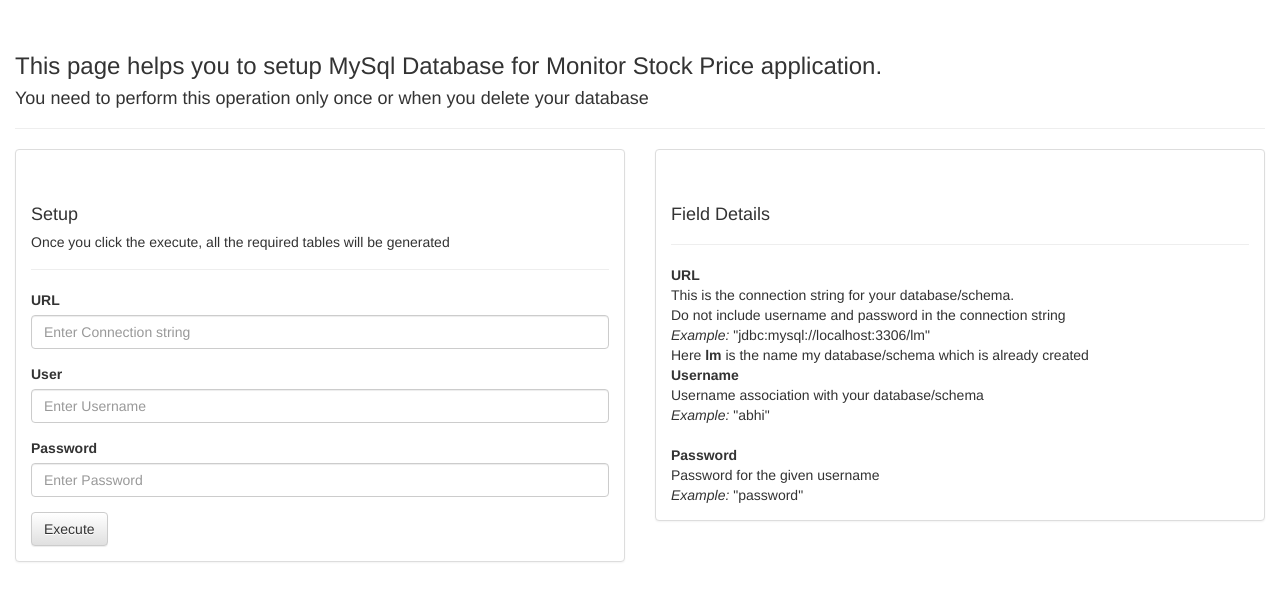
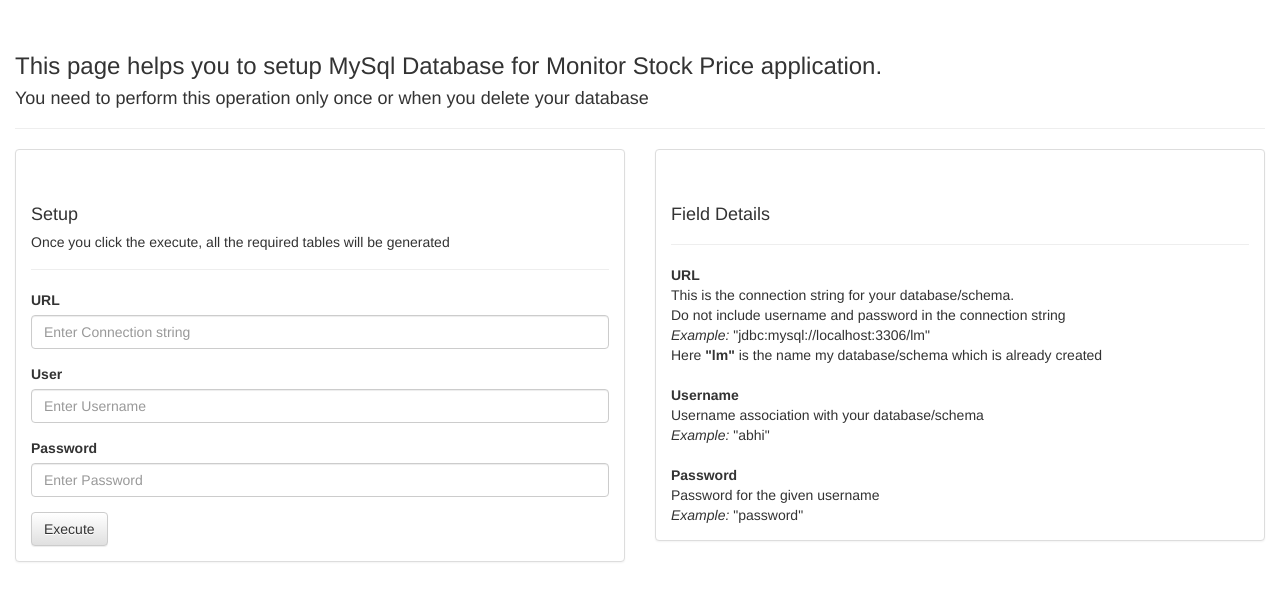
Before and after one commit to Abhijith-Nagaraja/msp-db-installer, a plain HTML site: page WebContent/index.html in a window 1280 px wide. Shown: the part 57-658 px from the top of the page. Drawn offline with nearby package versions, Linux system fonts and the light colour scheme.

Commit message:
Update index.html

```diff
--- a/WebContent/index.html
+++ b/WebContent/index.html
@@ -81,7 +81,7 @@
 						Do not include username and password in the connection string<br/>
 						<i>Example:</i> "jdbc:mysql://localhost:3306/lm"
 						<br/>
-						Here <b>lm</b> is the name my database/schema which is already created<br/>
+						Here <b>"lm"</b> is the name my database/schema which is already created<br/><br/>
 						<b>Username</b><br/>
 						Username association with your database/schema<br/>
 						<i>Example:</i> "abhi"
```
